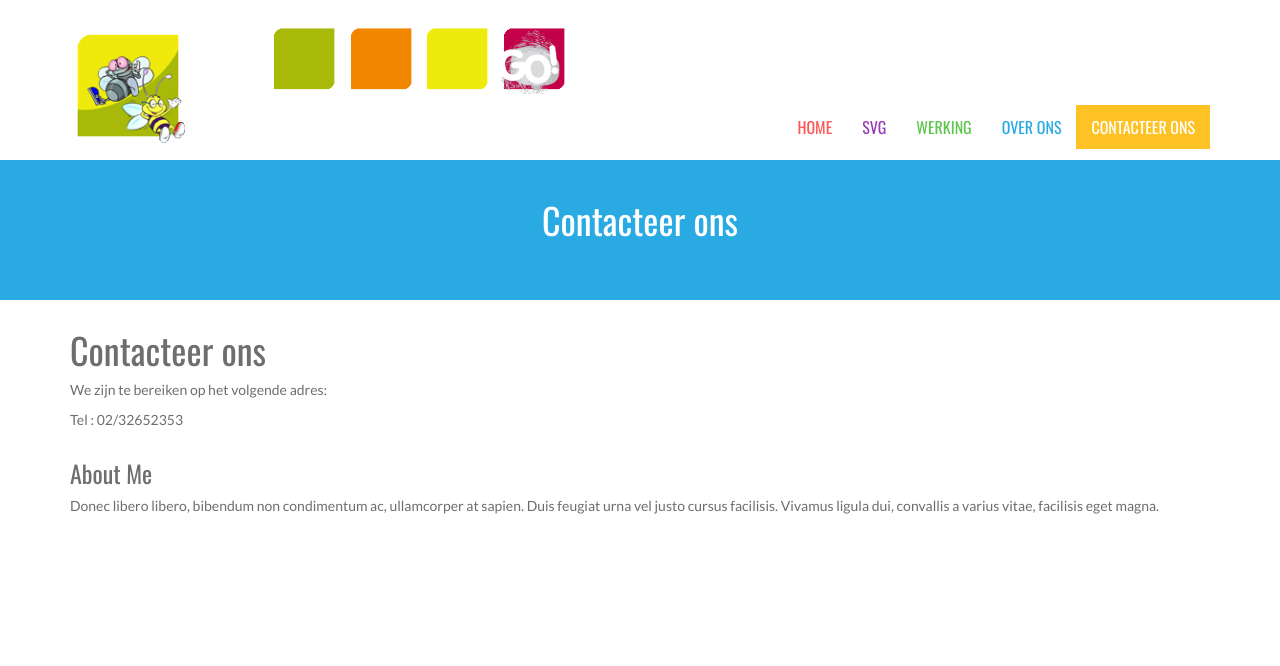
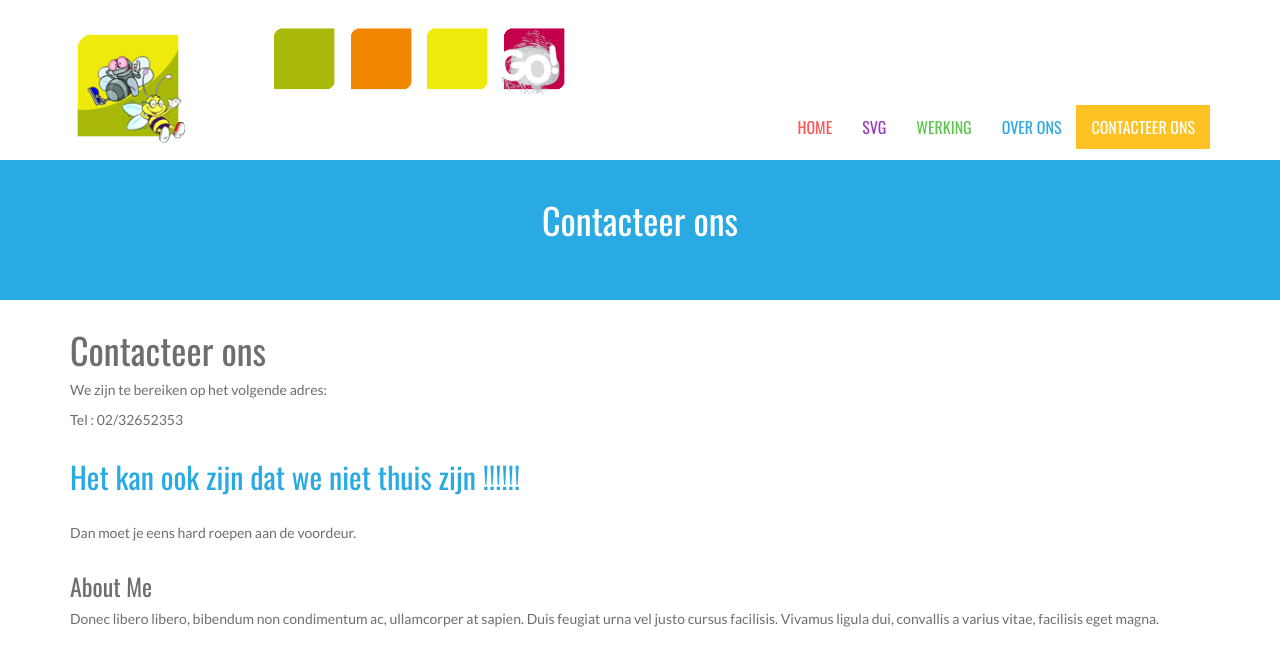
Before and after one commit to StBat/StBat.github.io, a Jekyll site: the page built from contacteer-ons/index.md, in a window 1280 px wide. Shown: the top 666 px of the page. Built offline with Jekyll 4.4.1, drawn with Linux system fonts in a browser that asks for light colours; Markdown is read by kramdown in place of the engine named in the settings.

Commit message:
Create index.md
test

```diff
--- a/contacteer-ons/index.md
+++ b/contacteer-ons/index.md
@@ -11,3 +11,6 @@ We zijn te bereiken op het volgende adres:
 
 
 Tel : 02/32652353
+
+## Het kan ook zijn dat we niet thuis zijn !!!!!!
+Dan moet je eens hard roepen aan de voordeur.
```
